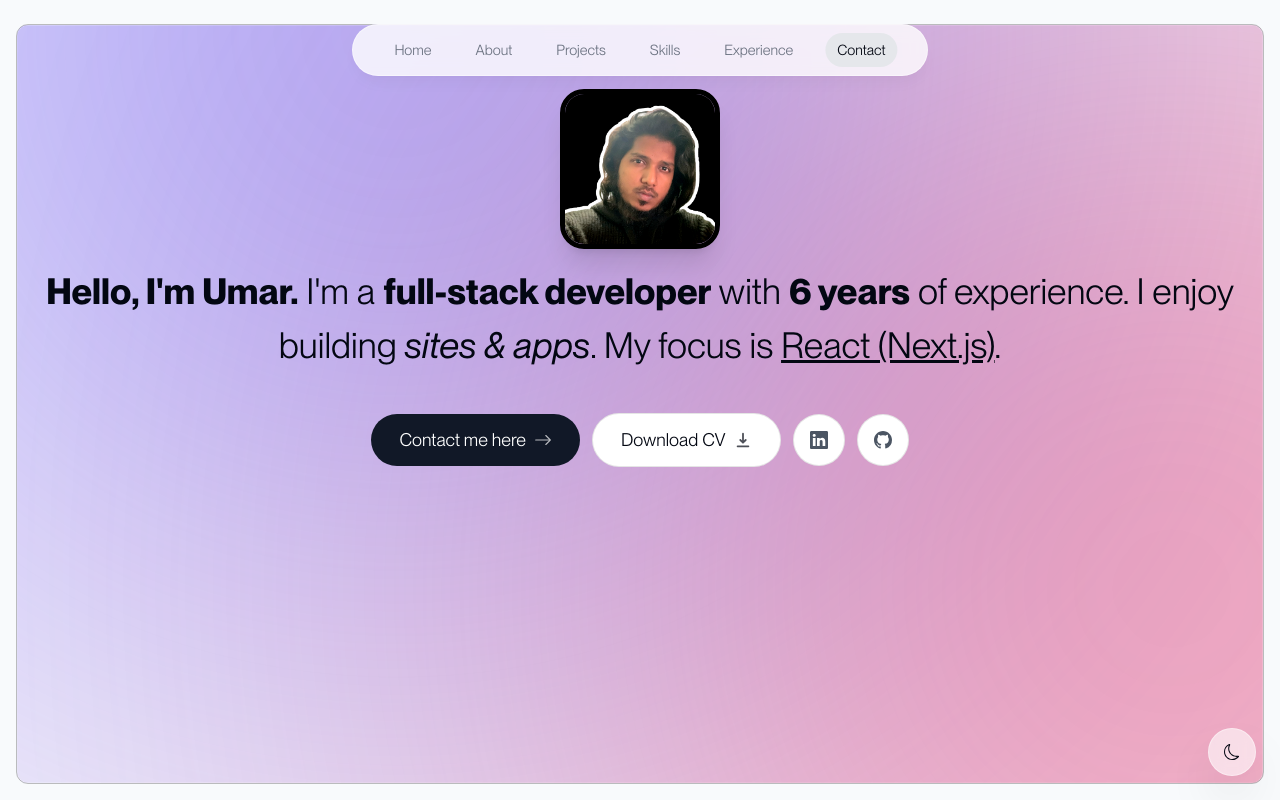
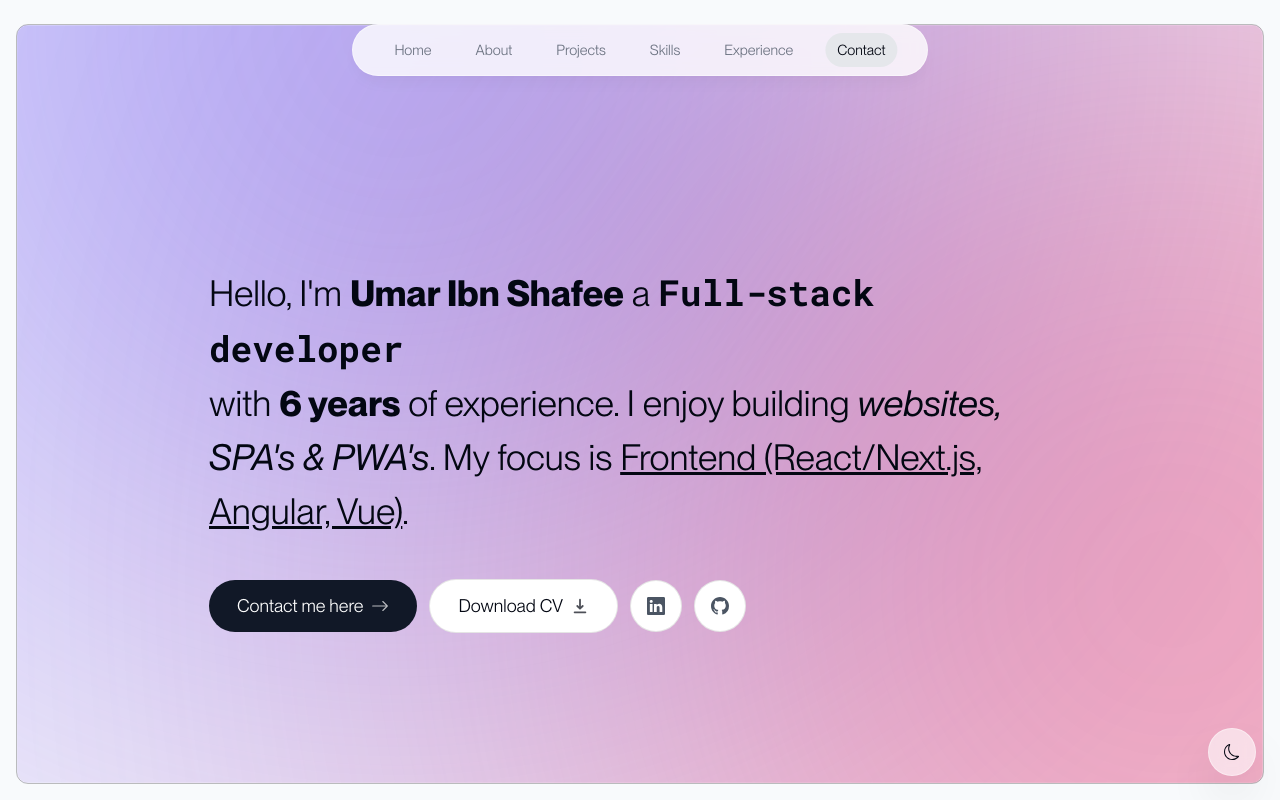
Before and after one commit to umar-ibn-shafee/portfolio, a Next.js app: page / in a window 1280 px wide. Shown: the top 800 px of the page. Built offline with nearby package versions, Linux system fonts and the light colour scheme.

Commit message:
intro text fix

```diff
--- a/components/intro.tsx
+++ b/components/intro.tsx
@@ -29,9 +29,9 @@ export default function Intro() {
                 className='bg-[#f63b6d] animate-go-rounds animation-delay-2000 transition-all mix-blend-multiply
                 .animation-delay-4000 absolute -z-10 -bottom-[25rem] right-[5rem] h-[25rem] blur-[10rem]
                 w-[25rem] rounded-full dark:bg-[#f63b6d] dark:mix-blend-normal'></div>
-            <div className='flex items-center justify-center'>
-                <div className='relative'>
-                    <motion.div
+            {/* <div className='flex items-center justify-center'> */}
+            {/* <div className='relative'> */}
+            {/* <motion.div
                         initial={{ opacity: 0, scale: 0 }}
                         animate={{ opacity: 1, scale: 1 }}
                         transition={{
@@ -47,7 +47,7 @@ export default function Intro() {
                             quality={95}
                             priority={true}
                             className='h-40 w-40 rounded-3xl object-cover border-[0.35rem] border-black shadow-xl' />
-                    </motion.div>
+                    </motion.div> */}
             {/* <motion.span className='text-6xl absolute bottom-0 -right-5'
                         initial={{ opacity: 0, scale: 0 }}
                         animate={{ opacity: 1, scale: 1 }}
@@ -60,21 +60,22 @@ export default function Intro() {
                     >
                         👋
                     </motion.span> */}
-                </div>
-            </div>
+            {/* </div> */}
+            {/* </div> */}
 
             {/* max-w-[50rem] */}
 
+            <div className='flex flex-col items-start justify-center h-[90vh] sm:px-44 px-12'>
                 <motion.h1
-                className='mb-10 mt-4 px-4 text-2xl font-medium !leading-[1.5] sm:text-4xl'
+                    className='mb-10 px-4 text-left text-2xl font-normal !leading-[1.5] sm:text-4xl'
                     initial={{ opacity: 0, y: 100 }}
                     animate={{ opacity: 1, y: 0 }}
                 >
-                <span className="font-bold">Hello, I&apos;m Umar.</span> I&apos;m a{" "}
-                <span className="font-bold">full-stack developer</span> with{" "}
+                    Hello, I&apos;m <span className="font-bold">Umar Ibn Shafee</span> a{" "}
+                    <span className="font-bold font-mono">Full-stack developer</span><br/> with{" "}
                     <span className="font-bold">6 years</span> of experience. I enjoy
-                building <span className="italic">sites & apps</span>. My focus is{" "}
-                <span className="underline">React (Next.js)</span>.
+                    building <span className="italic">websites, SPA's & PWA's</span>. My focus is{" "}
+                    <span className="underline">Frontend (React/Next.js, Angular, Vue)</span>.
                 </motion.h1>
 
                 <motion.div
@@ -125,6 +126,7 @@ export default function Intro() {
                         <BsGithub />
                     </a>
                 </motion.div>
+            </div>
         </section>
     )
 }
```
Lines whose indentation alone changed are shown as unchanged.
